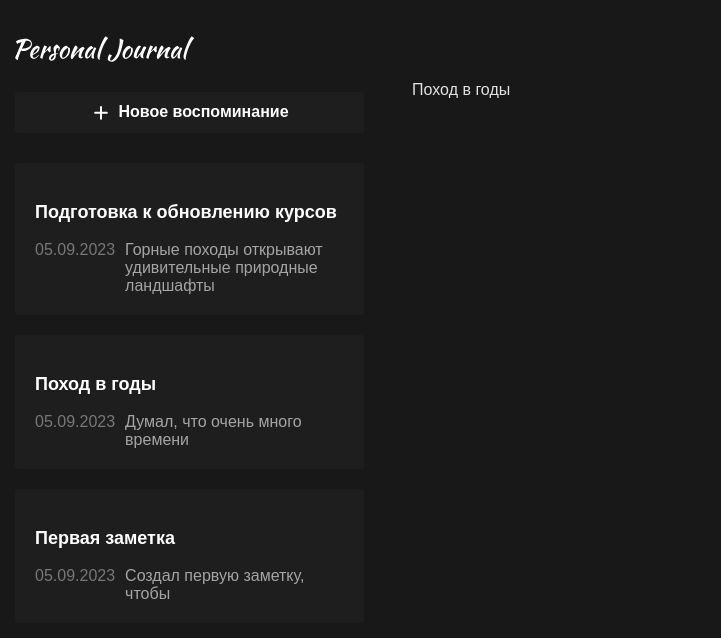
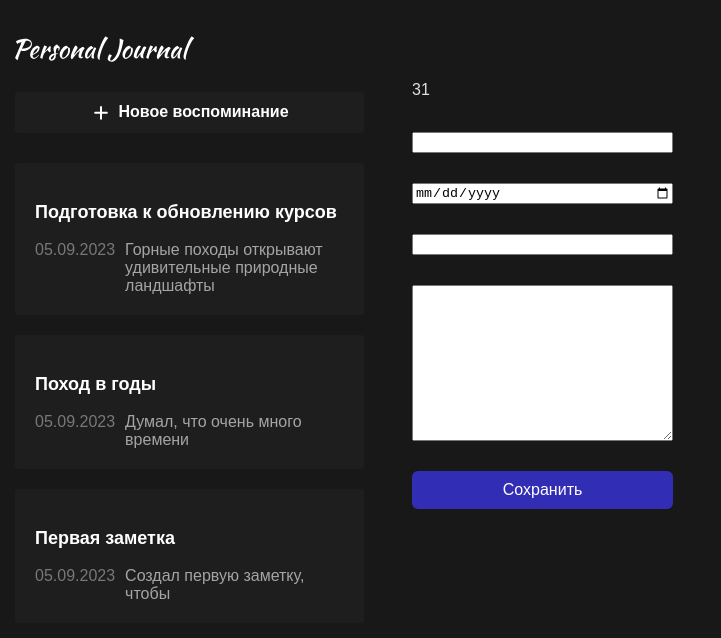
Before and after one commit to ministrov/react-journal, a React app: page / in a window 1280 px wide. Shown: the top 638 px of the page, without its empty margins (0-721 px from the left). Built offline with nearby package versions, Linux system fonts and the light colour scheme; the HTML template or start-up script is replaced by a standard one.

Commit message:
feat: end up operating with events and state

```diff
--- a/src/App.jsx
+++ b/src/App.jsx
@@ -7,6 +7,7 @@ import LeftPanel from './layouts/LeftPanel/LeftPanel';
 import Header from './components/Header/Header';
 import JournalList from './components/JournalList/JournalList';
 import './App.css';
+import JournalForm from './components/JournalForm/JournalForm';
 
 function App() {
   const data = [
@@ -60,7 +61,7 @@ function App() {
       </LeftPanel>
 
       <Body>
-        Поход в годы
+        <JournalForm/>
       </Body>
     </div>
   );
--- a/src/components/Button/Button.jsx
+++ b/src/components/Button/Button.jsx
@@ -1,18 +1,9 @@
-import { useState } from 'react';
 import './Button.css';
 
-function Button() {
-  const [text, setText] = useState('Сохранить');
-
-  console.log(typeof text);
-
-  const handleClick = () => {
-    setText('Зактрыть');
-    console.log('Button is clicked');
-  };
+function Button({ text, onClick }) {
 
   return (
-    <button onClick={handleClick} className="button accent">{text}</button>
+    <button className="button accent" onClick={onClick}>{text}</button>
   );
 }
 
--- /dev/null
+++ b/src/components/JournalForm/JournalForm.css
@@ -0,0 +1,5 @@
+.journal-form {
+  display: flex;
+  flex-direction: column;
+  gap: 30px;
+}
--- /dev/null
+++ b/src/components/JournalForm/JournalForm.jsx
@@ -0,0 +1,40 @@
+import { useState } from 'react';
+import './JournalForm.css';
+import Button from '../Button/Button';
+
+function JournalForm() {
+  const [inputData, setInputData] = useState('');
+  const [state, setState] = useState({
+    age: 31
+  });
+
+  const handleInput = (event) => {
+    setInputData(event.target.value);
+    console.log(inputData);
+  };
+
+  const addJournalItem = (event) => {
+    event.preventDefault();
+
+    state.age = 40;
+
+    setState({ ...state });
+
+    const formData = new FormData(event.target);
+    const formProps = Object.fromEntries(formData);
+    console.log(formProps);
+  };
+
+  return (
+    <form className="journal-form" onSubmit={addJournalItem}>
+      {state.age}
+      <input type="text" name="title"/>
+      <input type="date" name="date"/>
+      <input type="text" name="tag" value={inputData} onChange={handleInput} />
+      <textarea name="post" id="" cols="30" rows="10"></textarea>
+      <Button text="Сохранить" onClick={() => { console.log('Clicked'); }}/>
+    </form>
+  );
+}
+
+export default JournalForm;
```
